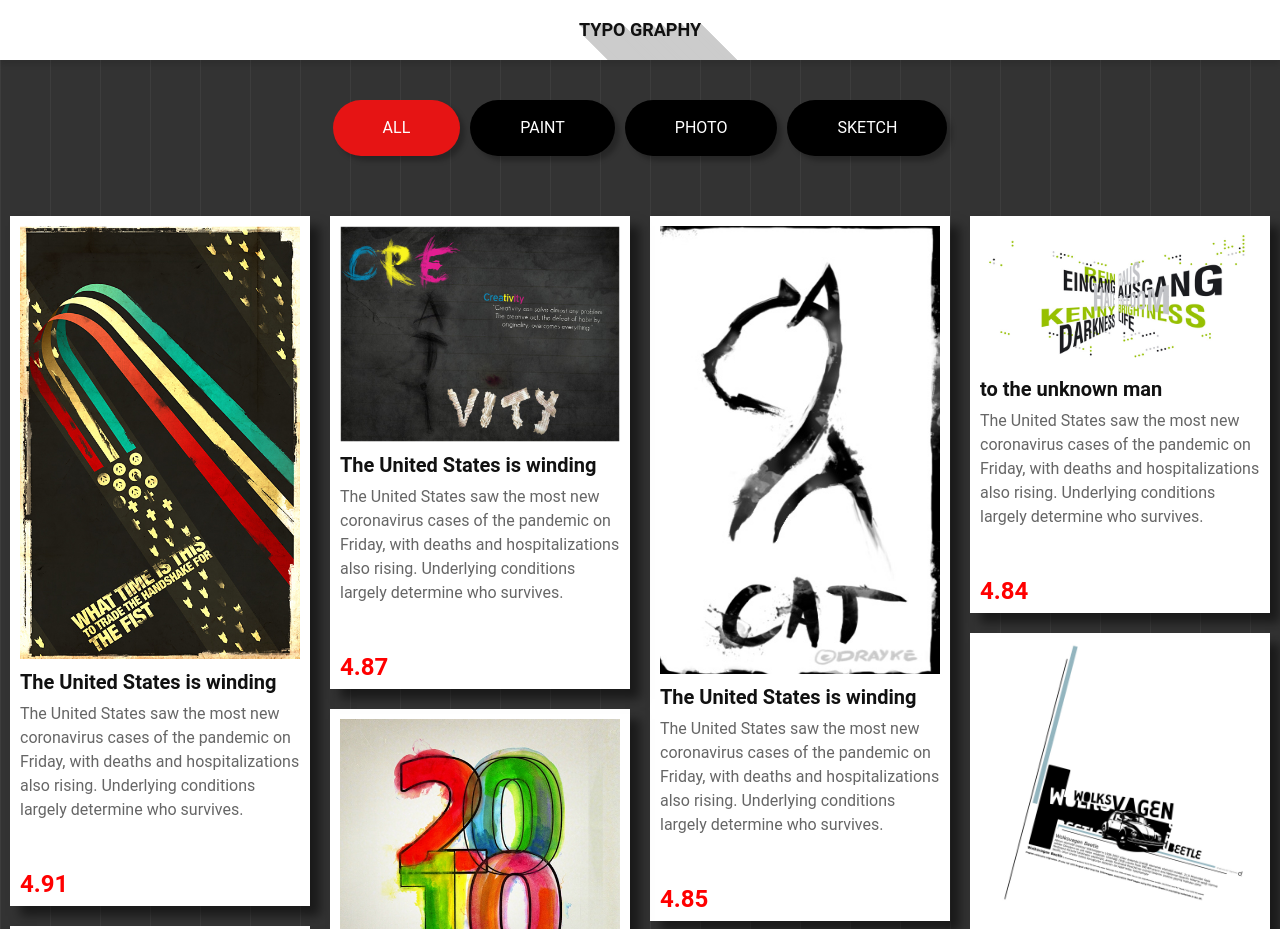
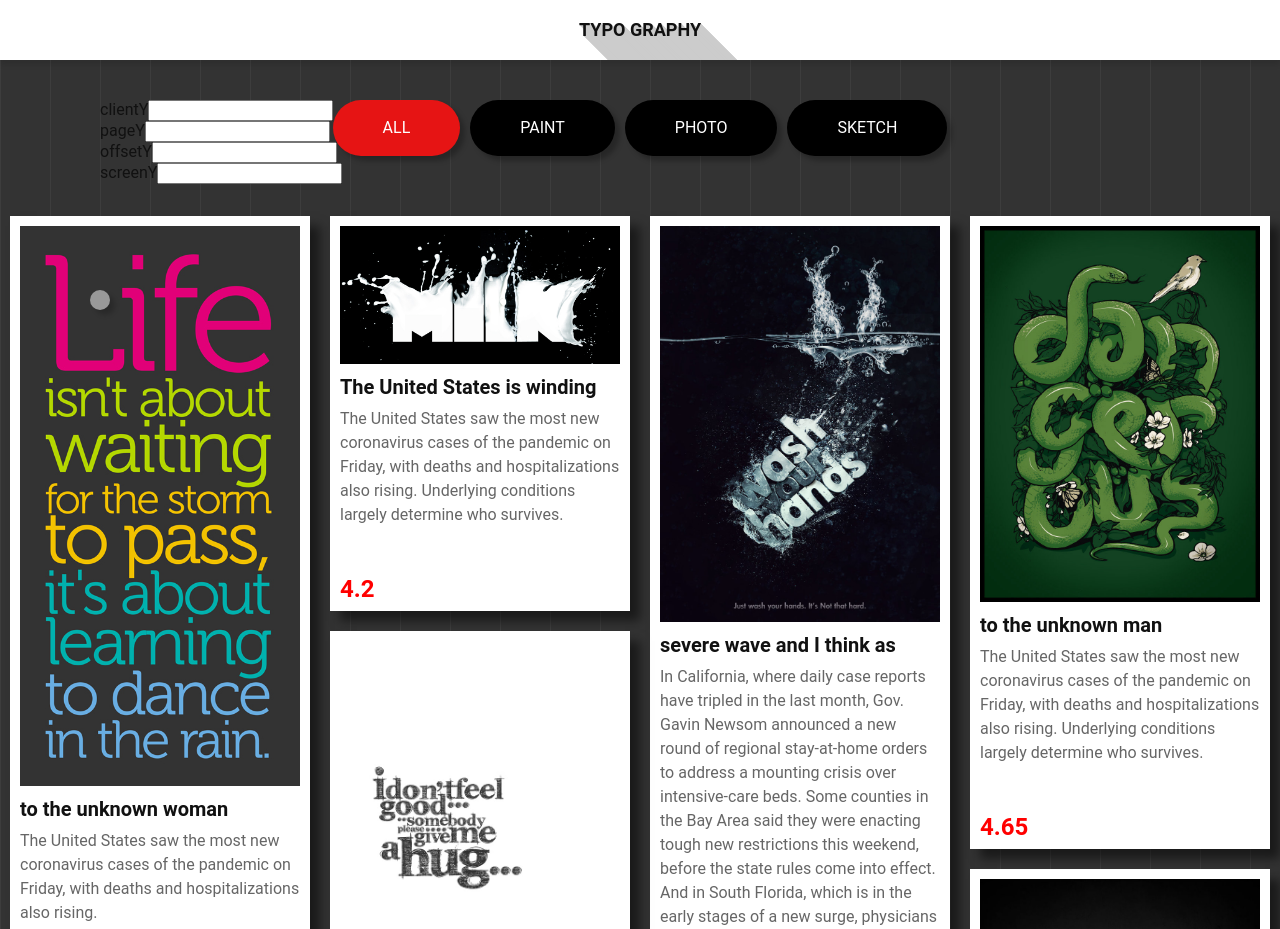
Before and after one commit to flyingjjang051/pinterest, a plain HTML site: page index.html in a window 1280 px wide. Shown: the top 929 px of the page. Drawn offline with nearby package versions, Linux system fonts and the light colour scheme.

Commit message:
cursor move

```diff
--- a/index.html
+++ b/index.html
@@ -21,6 +21,7 @@
     <script src="js/greensock/gsap.min.js"></script>
     <script src="js/particles.min.js"></script>
     <script src="js/isotope.pkgd.min.js"></script>
+    <script src="js/lodash.js"></script>
     <script src="js/imagesloaded.pkgd.min.js"></script>
     <script src="js/fancybox.umd.js"></script>
   </head>
@@ -65,6 +66,8 @@
     const itemList = $("#works .itemList");
     const filterList = $("#filter li");
     let grid = null;
+
+    //grid.isotope({ filter: ".item", sortBy: "point", sortAscending: false });
     $.ajax({ url: "data/typo.json" }).done(function (response) {
       console.log(response.imageFolder);
       console.log(response.typoList);
@@ -73,6 +76,7 @@
       console.log("🚀 ~ file: index.html ~ line 72 ~ imageFolder", imageFolder);
       //forEach(function(item,idx){})
       let tempHtml = "";
+      const list = [];
       $.each(typoList, function (idx, item) {
         tempHtml += `<li class="item ${item.category}">
             <a href="${imageFolder + item.img}" data-fancybox="${item.category}"
@@ -90,9 +94,11 @@
               </div>
             </a>
           </li>`;
+        //list.push(tempHtml);
       });
       console.log(tempHtml);
       //itemList.innerHtml = tempHtml;
+
       itemList.html(tempHtml);
       itemList.imagesLoaded().always(function () {
         grid = itemList.isotope({
@@ -103,8 +109,8 @@
             point: ".point .num parseFloat",
           },
         });
-        grid.isotope({ filter: ".item", sortBy: "point", sortAscending: false });
       });
+      console.log("1111");
     });
     filterList.on("click", function () {
       $(this).addClass("on").siblings().removeClass("on");
@@ -114,8 +120,40 @@
     });
     // 이벤트 위임  (delegation)
     $("body").on("click", ".fancybox__caption a", function () {
-      // console.log($(this).attr("href"));
-      // return false;
+      console.log($(this).attr("href"));
+      window.open($(this).attr("href"));
+      return false;
     });
+    const cursor = $(".cursor");
+    $(window).on(
+      "mousemove",
+      _.throttle(function (e) {
+        $("input[name='clientY']").val(e.clientY);
+        $("input[name='screenY']").val(e.screenY);
+        $("input[name='pageY']").val(e.pageY);
+        $("input[name='offsetY']").val(e.offsetY);
+        gsap.to(cursor, { left: e.clientX, top: e.clientY, duration: 0.2 });
+      }, 1000 / 60)
+    );
+    $(".itemList").on(
+      "mouseenter",
+      "li",
+      _.debounce(function () {
+        //console.log("나는 콘솔이 찍힐까요?");
+        cursor.find(".txt").text("CLICK");
+        gsap.killTweensOf(cursor);
+        gsap.to(cursor, { width: 100, height: 100, backgroundColor: "#f00", ease: "elastic", duration: 1 });
+      }, 100)
+    );
+    $(".itemList").on(
+      "mouseleave",
+      "li",
+      _.debounce(function () {
+        //console.log("나는 콘솔이 찍힐까요?");
+        cursor.find(".txt").text("");
+        gsap.killTweensOf(cursor);
+        gsap.to(cursor, { width: 20, height: 20, backgroundColor: "#fff", ease: "power4", duration: 0.25 });
+      }, 100)
+    );
   </script>
 </html>
--- a/scss/layout.scss
+++ b/scss/layout.scss
@@ -109,3 +109,30 @@ a {
     //color: #f00;
   }
 }
+.cursor {
+  position: fixed;
+  width: 20px;
+  height: 20px;
+  background-color: rgba(255, 255, 255, 0.5);
+  box-shadow: 5px 5px 5px rgba(0, 0, 0, 0.2);
+  border-radius: 1000px;
+  left: 100px;
+  top: 300px;
+  transform: translate(-50%, -50%);
+  z-index: 9999999;
+  pointer-events: none;
+  display: flex;
+  justify-content: center;
+  align-items: center;
+  color: #fff;
+  font-size: 20px;
+  font-weight: 700;
+  overflow: hidden;
+  @include longShadow(darken(#f00, 10), 50);
+}
+.txtBox {
+  position: fixed;
+  top: 100px;
+  left: 100px;
+  //display: none;
+}
```
Also changed, not shown: css/layout.css, css/layout.min.css.
